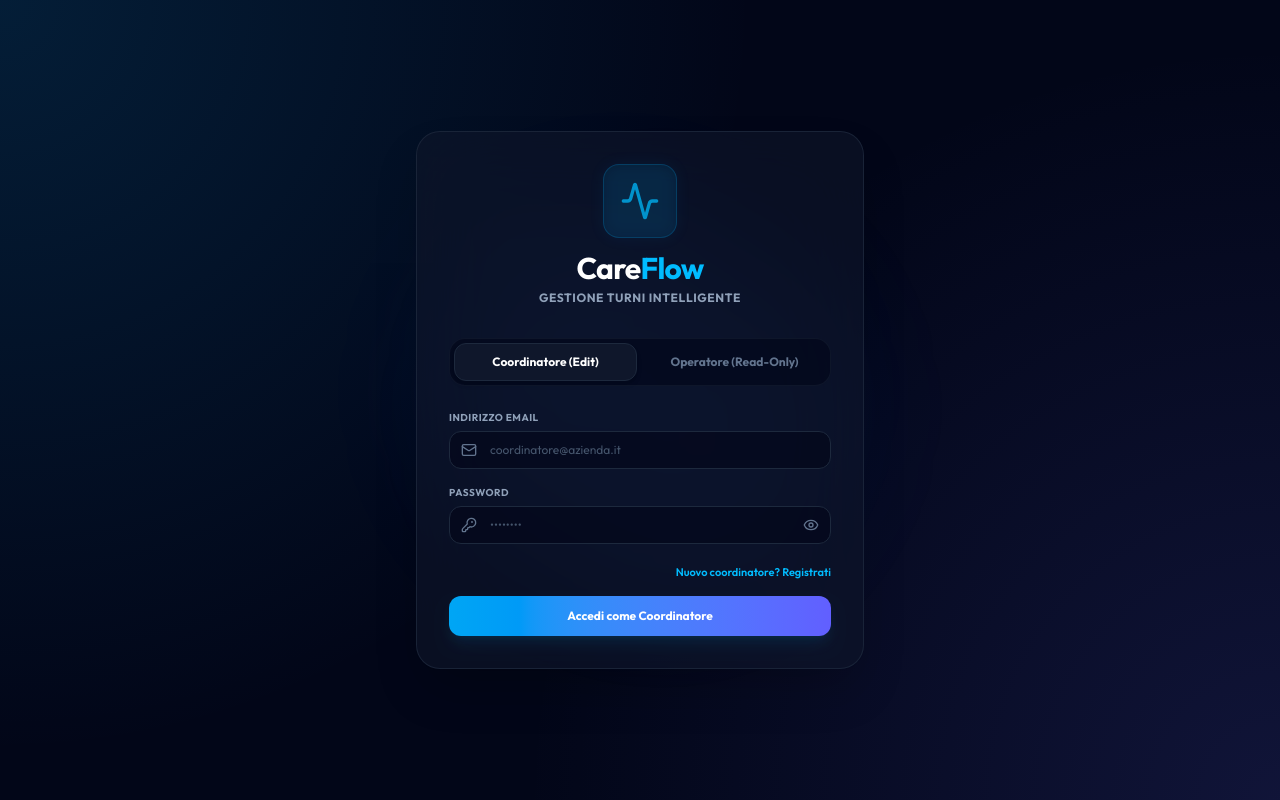
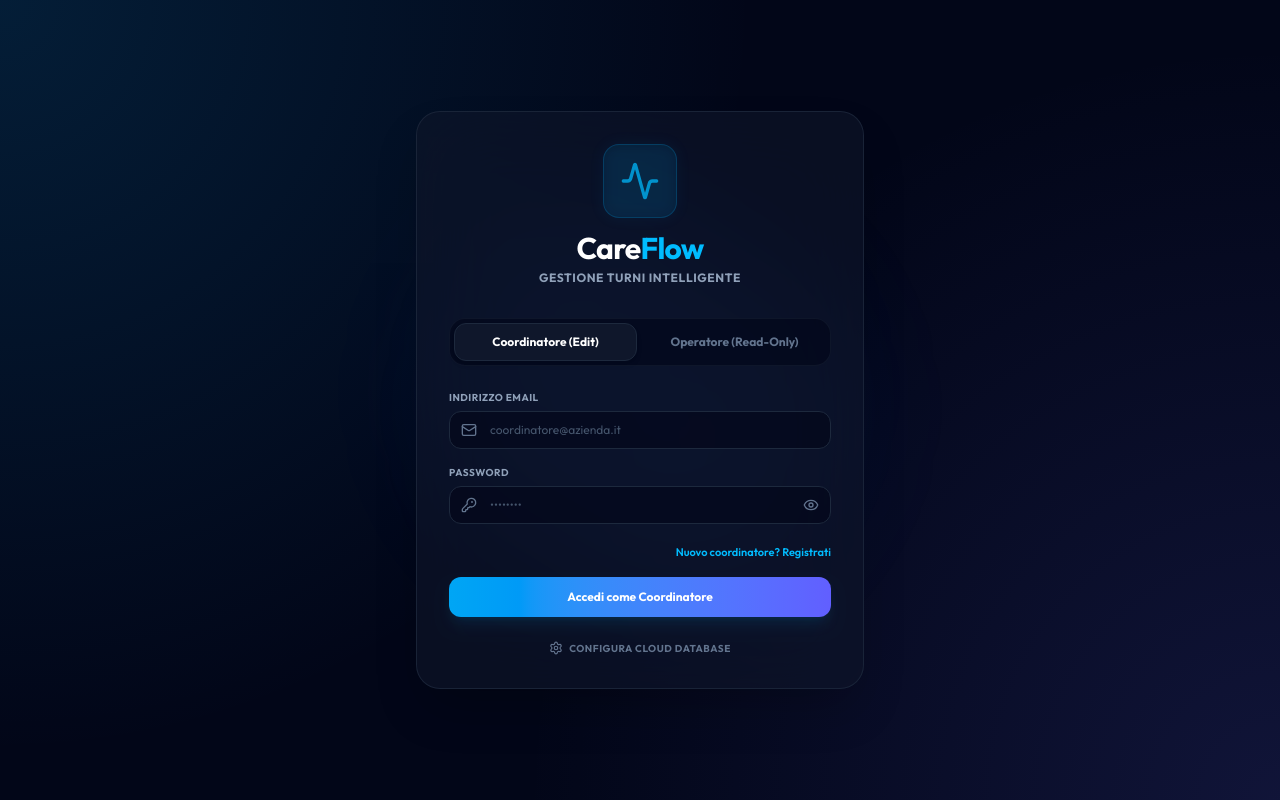
Before and after one commit to lomo445/Turni, a React (Vite) app: page / in a window 1280 px wide. Built offline with nearby package versions, Linux system fonts and the light colour scheme.

Commit message:
Aggiunto tasto di emergenza per configurare Supabase dalla schermata di login

```diff
--- a/public/build-time.json
+++ b/public/build-time.json
@@ -1 +1 @@
-{"time":1783957480912}
+{"time":1783957884762}
--- a/src/components/LoginScreen.tsx
+++ b/src/components/LoginScreen.tsx
@@ -1,12 +1,14 @@
 import React, { useState } from 'react';
 import { useApp } from '../context/AppContext';
-import { Activity, KeyRound, Mail, UserCheck, ShieldAlert, Eye, EyeOff, Loader2 } from 'lucide-react';
+import { Activity, KeyRound, Mail, UserCheck, ShieldAlert, Eye, EyeOff, Loader2, Settings } from 'lucide-react';
+import { SupabaseSettings } from './SupabaseSettings';
 
 export const LoginScreen: React.FC = () => {
   const { signIn, signUp, signInAsOperator } = useApp();
 
   const [role, setRole] = useState<'coordinatore' | 'operatore'>('coordinatore');
   const [isRegister, setIsRegister] = useState(false);
+  const [showSettings, setShowSettings] = useState(false);
 
   // Form fields
   const [email, setEmail] = useState('');
@@ -204,6 +206,24 @@ export const LoginScreen: React.FC = () => {
             )}
           </button>
         </form>
+
+        {/* Settings Toggle Button */}
+        <div className="mt-6 flex justify-center">
+          <button
+            onClick={() => setShowSettings(!showSettings)}
+            className="flex items-center space-x-1.5 text-[10px] font-bold text-slate-500 hover:text-slate-300 transition-colors uppercase tracking-wider"
+          >
+            <Settings className="w-3.5 h-3.5" />
+            <span>Configura Cloud Database</span>
+          </button>
+        </div>
+
+        {/* Embedded Settings Modal */}
+        {showSettings && (
+          <div className="mt-4 pt-4 border-t border-slate-800/50 animate-in fade-in slide-in-from-top-2 duration-200 text-left">
+            <SupabaseSettings />
+          </div>
+        )}
       </div>
     </div>
   );
```
